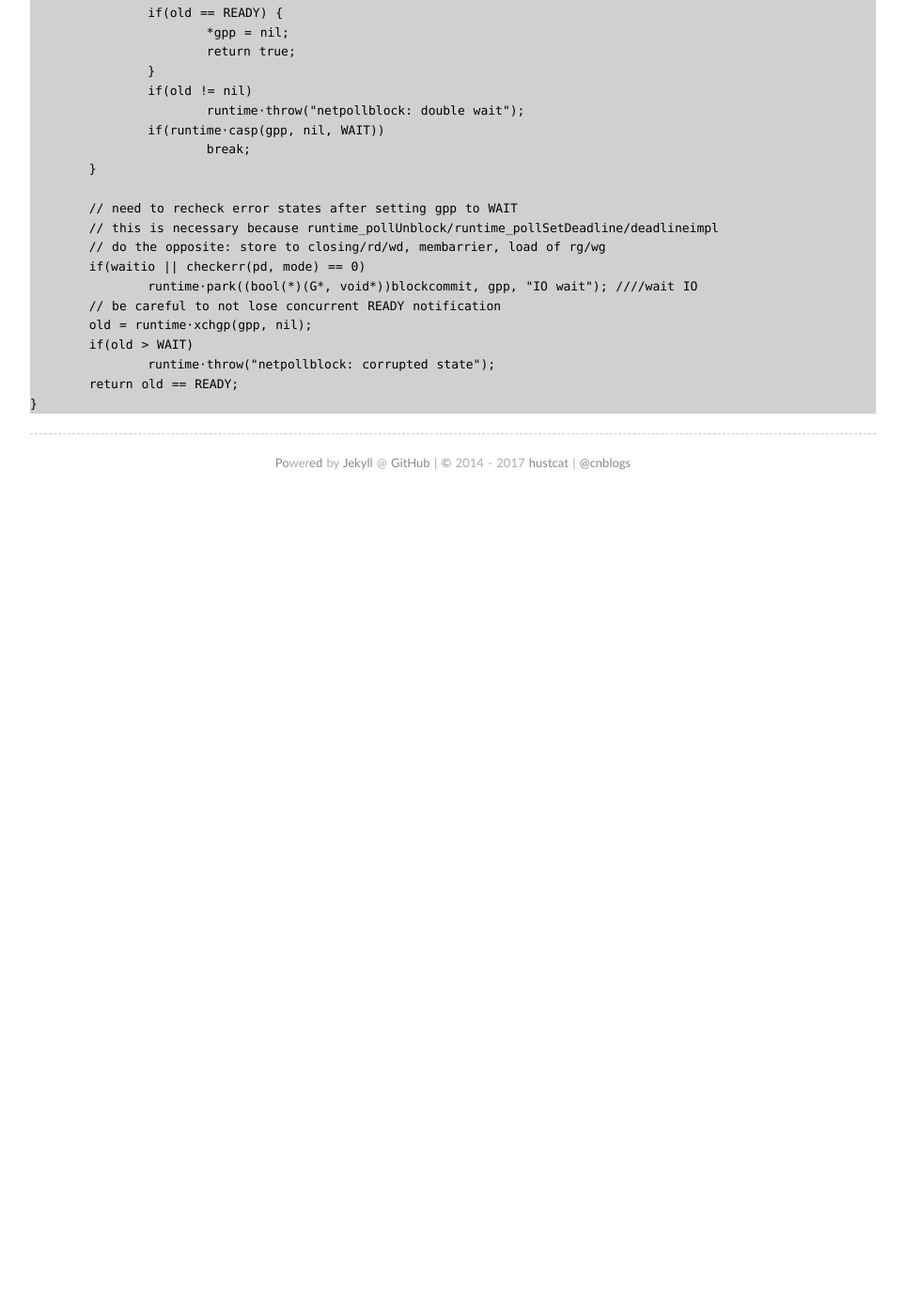
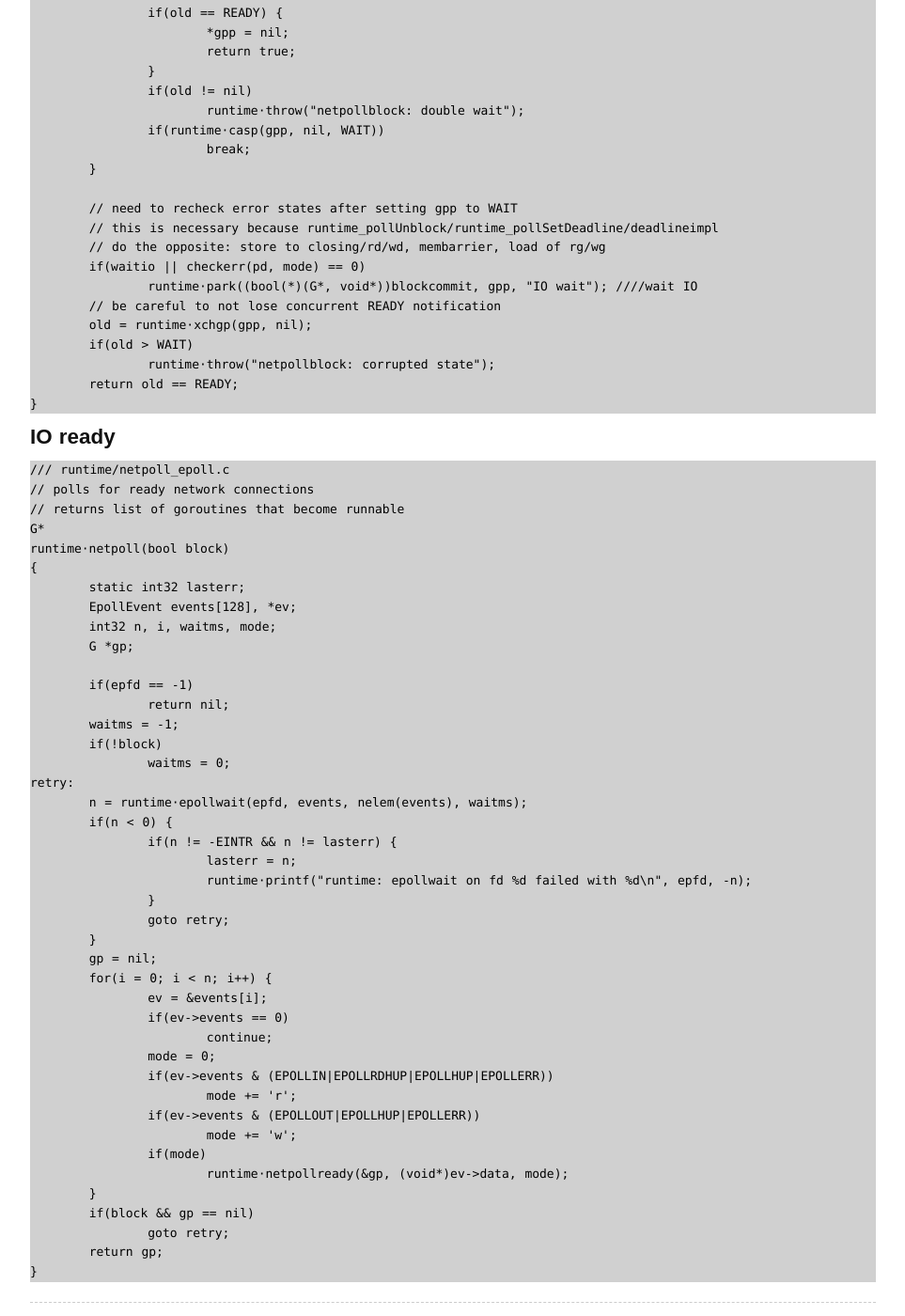
Before and after one commit to hustcat/hustcat.github.io, a Jekyll site: the page built from wiki/go_epoll.md, in a window 1280 px wide and 1400 px high, scrolled down 3195 px. Shown: the whole window at 94% size, without its empty margins (158-1121 px from the left). Built offline with Jekyll 4.4.1, drawn with Linux system fonts in a browser that asks for light colours; some web fonts are replaced; our own code applies the rules of GitHub Pages for plain Markdown files; comment, search, counter and statistics services are not loaded; before the commit the page ends 3730 px from its top, so only the background shows below that.

Commit message:
Update go_epoll.md

````diff
--- a/wiki/go_epoll.md
+++ b/wiki/go_epoll.md
@@ -180,3 +180,50 @@ netpollblock(PollDesc *pd, int32 mode, bool waitio)
 	return old == READY;
 }
 ```
+
+## IO ready
+
+```
+/// runtime/netpoll_epoll.c
+// polls for ready network connections
+// returns list of goroutines that become runnable
+G*
+runtime·netpoll(bool block)
+{
+	static int32 lasterr;
+	EpollEvent events[128], *ev;
+	int32 n, i, waitms, mode;
+	G *gp;
+
+	if(epfd == -1)
+		return nil;
+	waitms = -1;
+	if(!block)
+		waitms = 0;
+retry:
+	n = runtime·epollwait(epfd, events, nelem(events), waitms);
+	if(n < 0) {
+		if(n != -EINTR && n != lasterr) {
+			lasterr = n;
+			runtime·printf("runtime: epollwait on fd %d failed with %d\n", epfd, -n);
+		}
+		goto retry;
+	}
+	gp = nil;
+	for(i = 0; i < n; i++) {
+		ev = &events[i];
+		if(ev->events == 0)
+			continue;
+		mode = 0;
+		if(ev->events & (EPOLLIN|EPOLLRDHUP|EPOLLHUP|EPOLLERR))
+			mode += 'r';
+		if(ev->events & (EPOLLOUT|EPOLLHUP|EPOLLERR))
+			mode += 'w';
+		if(mode)
+			runtime·netpollready(&gp, (void*)ev->data, mode);
+	}
+	if(block && gp == nil)
+		goto retry;
+	return gp;
+}
+```
````
